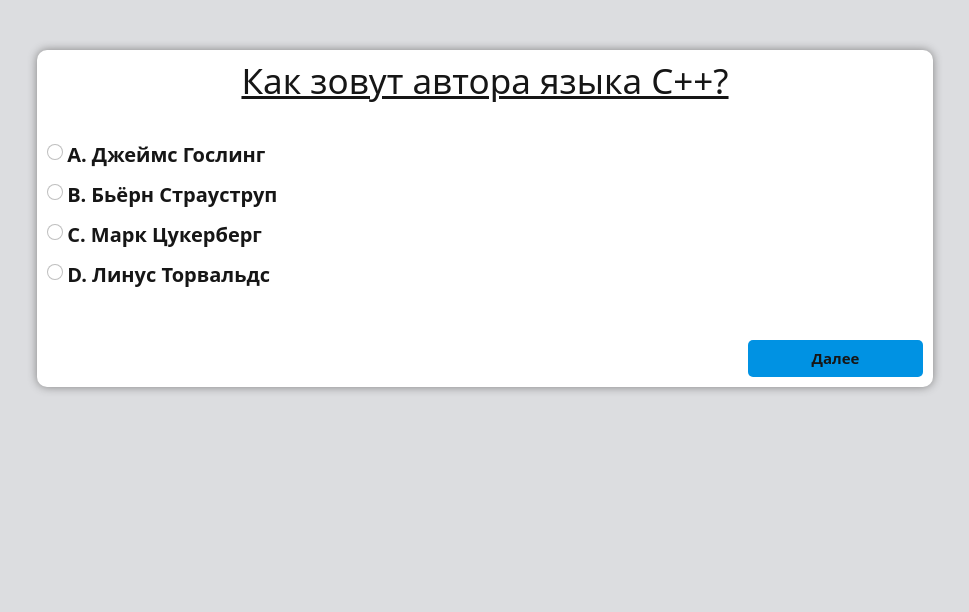
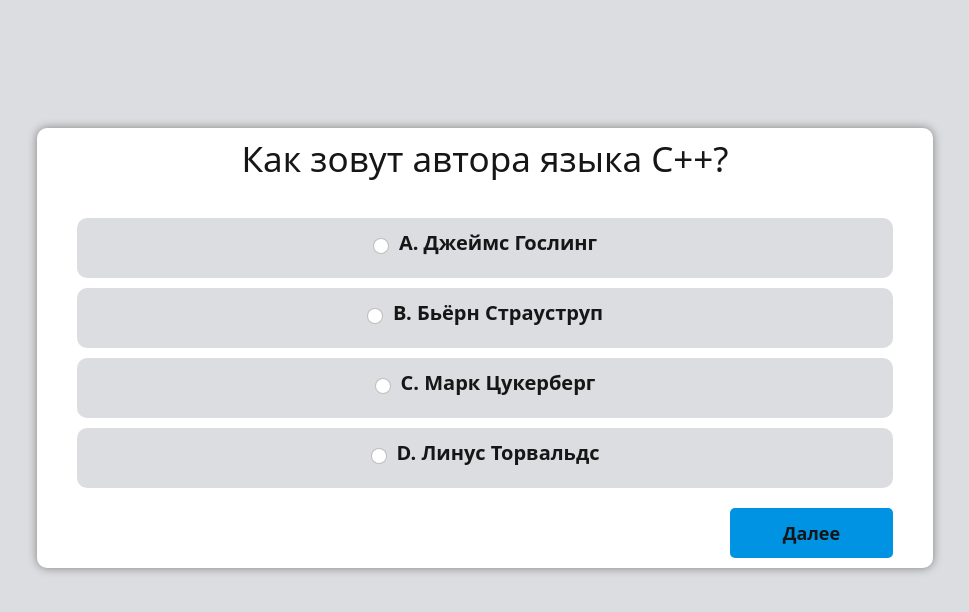
Before and after one commit to blyoha/WebQuiz, a Django app: page /1/ in a window 1280 px wide. Shown: the top 612 px of the page, without its empty margins (155-1124 px from the left). Run offline with Django 3.2, Linux system fonts and the light colour scheme; data comes from the database, SQL or seed files in the repository; both versions use the stored data as it was after the commit.

Commit message:
Fixed UI design.

```diff
--- a/myQuiz/static/myQuiz/css/main.css
+++ b/myQuiz/static/myQuiz/css/main.css
@@ -2,6 +2,11 @@
     background: #dcdde0;
     text-align: center;
     color: #161616;
+    margin-top: 10%;
+}
+
+a {
+    text-decoration: none;
 }
 
 .start_button {
@@ -9,7 +14,6 @@
     border: none;
     padding: 15px 32px;
     text-align: center;
-    text-decoration: none;
     display: inline-block;
     font-size: 20px;
     margin-top: 40px;
@@ -18,32 +22,38 @@
     font-weight: bold;
 }
 
+.start_button:hover {
+    transform: scale(1.05);
+}
+
 .question_button {
+    font-size: 20px;
     background-color: #0092e3;
     border: none;
     padding: 7px 20px;
     color: #161616;
     text-align: center;
-    text-decoration: none;
     display: inline-block;
     font-size: 15px;
-    margin-top: 40px;
+    margin-top: 10px;
     transition: .2s ease;
     border-radius: 5px;
     font-weight: bold;
     width: 20%;
 }
 
-.start_button:hover {
-    transform: scale(1.05);
-}
-
 .question_button:hover {
     transform: scale(1.05);
 }
 
-.content {
-    ;
+.next_button {
+    padding-right: 30px;
+    padding-left: 30px;
+    width: 100%;
+    height: 60px;
+    display: flex;
+    justify-content: flex-end;
+    color: white;
 }
 
 .question {
@@ -73,7 +83,6 @@
 .question_text {
     font-size: 35px;
     color: #161616;
-    text-decoration: underline;
     margin-left: 10%;
     margin-right: 10%;
     text-align: center;
@@ -85,21 +94,12 @@
     margin-bottom: 30px;
 }
 
-.next_button {
-    width: 100%;
-    display: flex;
-    justify-content: flex-end;
-}
-
 .box {
     animation: fadeIn 1s;
-    margin-top: 50px;
     text-align: left;
     background-color: white;
     padding: 50px;
     border-radius: 10px;
-    margin-left: auto;
-    margin-right: auto;
     margin-left: 15%;
     margin-right: 15%;
     -moz-box-shadow:0 0 10px gray;
@@ -123,3 +123,24 @@
   0% {opacity:0;}
   100% {opacity:1;}
 }
+
+.content {
+    padding-top: 10px;
+    padding-bottom: 10px;
+    margin: 10px;
+    background-color: #dcdde0;
+    border-radius: 10px;
+    color: #161616;
+    display: flex;
+    justify-content: center;
+    transition: .2s ease;
+}
+
+.content:hover {
+    transform: scale(1.05);
+   }
+
+.answers {
+    margin-left: 20px;
+    margin-right: 20px;
+}
--- a/myQuiz/templates/myQuiz/questionLayout.html
+++ b/myQuiz/templates/myQuiz/questionLayout.html
@@ -17,22 +17,26 @@
         </div>
         <form action="{% url 'myQuiz:vote' question.id %}" method="post">
             {% csrf_token %}
+            <div class="answers">
             {% for ans in question.answer_set.all %}
+                <a class="content">
                 {% if question.id == 4 or question.id == 5 %}
-                    <input class="form-check-input" type="checkbox" name="ans" id="ans{{ forloop.counter }}" value="{{ ans.id }}">
+                    <input class="form-check-input" type="checkbox" name="ans" id="ans{{ forloop.counter }}" value="{{ ans.id }}" style="margin-top:10px;margin-right: 10px;">
                 {% else %}
-                    <input class="form-check-input" type="radio" name="ans" id="ans{{ forloop.counter }}" value="{{ ans.id }}">
+                    <input class="form-check-input" type="radio" name="ans" id="ans{{ forloop.counter }}" value="{{ ans.id }}" style="margin-top:10px;margin-right: 10px;">
                 {% endif %}
                 <label class="answer" for="ans{{ forloop.counter }}">{{ ans.text }}</label><br>
+                </a>
             {% endfor %}
+            </div>
             {% if error_message %}<p><strong>{{ error_message }}</strong></p>{% endif %}
             {% if question.id == 5 %}
                 <div class="next_button">
-                    <input class="question_button" type='submit' value='Завершить тест'>
+                    <input class="question_button" type='submit' value='Завершить тест' style="font-size:18px;">
                 </div>
             {% else %}
                 <div class="next_button">
-                    <input class="question_button" type='submit' value='Далее'>
+                    <input class="question_button" type='submit' value='Далее' style="font-size:18px;">
                 </div>
             {% endif %}
         </form>
--- a/myQuiz/templates/myQuiz/results.html
+++ b/myQuiz/templates/myQuiz/results.html
@@ -13,7 +13,7 @@
 <body>
     <div class="box">
         <h1 class="box_header">Результат теста</h1>
-        <h3 class="content">Вы ответили на <span class="percent">{{ right_answers }}% </span> правильно!</h3>
+        <h3>Вы ответили на <span class="percent">{{ right_answers }}% </span> правильно!</h3>
     </div>
 </body>
 </html>
```
Also changed, not shown: db.sqlite3.
